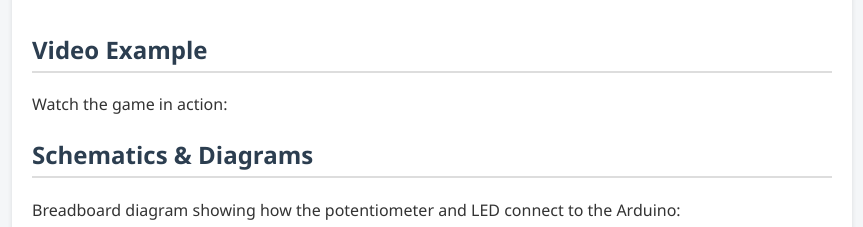
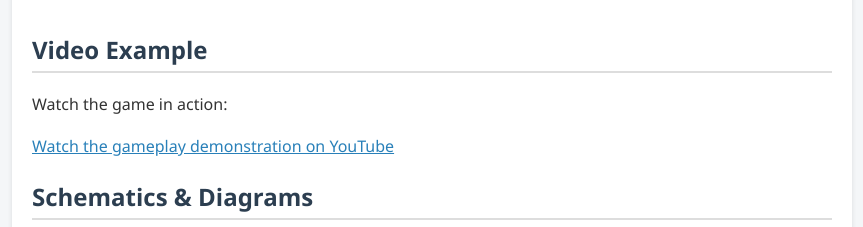
Before and after one commit to dfremi6/final-project-documentation, a plain HTML site: page index.html in a window 1280 px wide. Shown: the part 1525-1752 px from the top of the page, without its empty margins (208-1071 px from the left). Drawn offline with Linux system fonts and the light colour scheme.

Commit message:
Update index.html

```diff
--- a/index.html
+++ b/index.html
@@ -86,7 +86,7 @@
 
     <h2>Video Example</h2>
     <p>Watch the game in action:</p>
-    <source src="https://raw.githubusercontent.com/dfremi6/final-project-documentation/main/demonstration.mp4" type="video/mp4">
+    <p><a href="https://youtube.com/shorts/RNznZ_2Rsyk?feature=share" target="_blank">Watch the gameplay demonstration on YouTube</a></p>
 
     <h2>Schematics & Diagrams</h2>
     <p>Breadboard diagram showing how the potentiometer and LED connect to the Arduino:</p>
```
